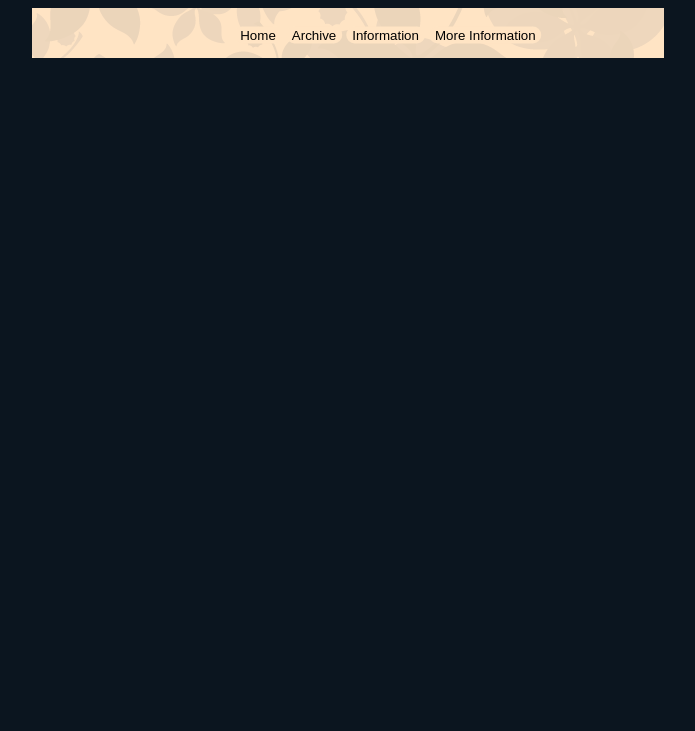
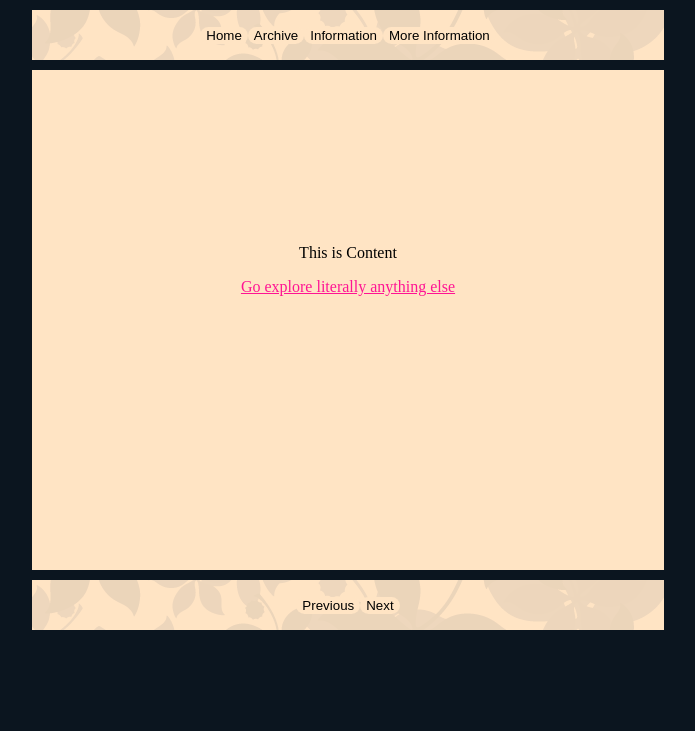
Before and after one commit to safiukhan/safiukhan.github.io, a plain HTML site: page index.html in a window 1280 px wide. Shown: the whole page, without its empty margins (292-987 px from the left). Drawn offline with Linux system fonts and the light colour scheme.

Commit message:
improved navbar, added a navbar at the bottom, added content div with hyperlink to google

```diff
--- a/index.html
+++ b/index.html
@@ -1,6 +1,10 @@
 <html>
     <head>
         <link rel = "stylesheet" href = "stylesheet.css">
+        <meta charset = "UTF-8">
+        <meta name = "description" content = "personal website">
+        <meta name = "author" content = "Safi Khan">
+        <meta name = "viewport" content  = "width=device-width, initial-scale=1.0">
     </head>
     <body>
         <div class = "navbar">
@@ -11,5 +15,17 @@
                 <button class = "buttonNavbar">More Information</button>
             </div>
         </div>
+        <div class = "contentContainer">
+            <div class = "pageContent">
+                <p>This is Content</p>
+                <a id = "hyperLinkToFreedom" href = https://www.google.com>Go explore literally anything else</a>
+            </div>
+        </div>
+        <div class = "navbar">
+            <div class = "buttonContainer">
+                <button class = "buttonNavbar">Previous</button>
+                <button class = "buttonNavbar">Next</button>
+            </div>
+        </div>
     </body>
 </html>
--- a/stylesheet.css
+++ b/stylesheet.css
@@ -13,27 +13,54 @@
 div.buttonContainer {
     width: 100%;
     height: 100%;
-    position:absolute;
-    top: 50%;
-    left: 50%;
-    transform: translate(-18%, -15%);
+    display:flex;
+    align-items: center;
+    justify-content: center;
 }
 
 .buttonNavbar:hover {
     background-color: burlywood;
-    color:white
+    color:white;
 }
 
 div.navbar {
     background-image: url(leaf_bkg.png);
     background-position: right bottom left top;
-    position:relative;
     width: 50%;
     height: 50px;
     margin: auto;
     background-color: bisque;
+    margin-bottom: 10px;
+    margin-top: 10px;
+    display:flex;
+    align-items: center;
+    justify-content: center;
 }
 
 body {
     background-color: rgb(11, 21, 31);
 }
+
+div.contentContainer {
+    display:block;
+    width: 50%;
+    height: 500px;
+    margin: auto;
+    background-color:bisque;
+}
+
+div.pageContent {
+    width: 100%;
+    height: 100%;
+    text-align:center;
+    padding-top: 25%;
+}
+
+#hyperLinkToFreedom {
+    color:deeppink;
+    transition-duration: 0.3s;
+}
+
+#hyperLinkToFreedom:hover {
+    color:seagreen;
+}
```
